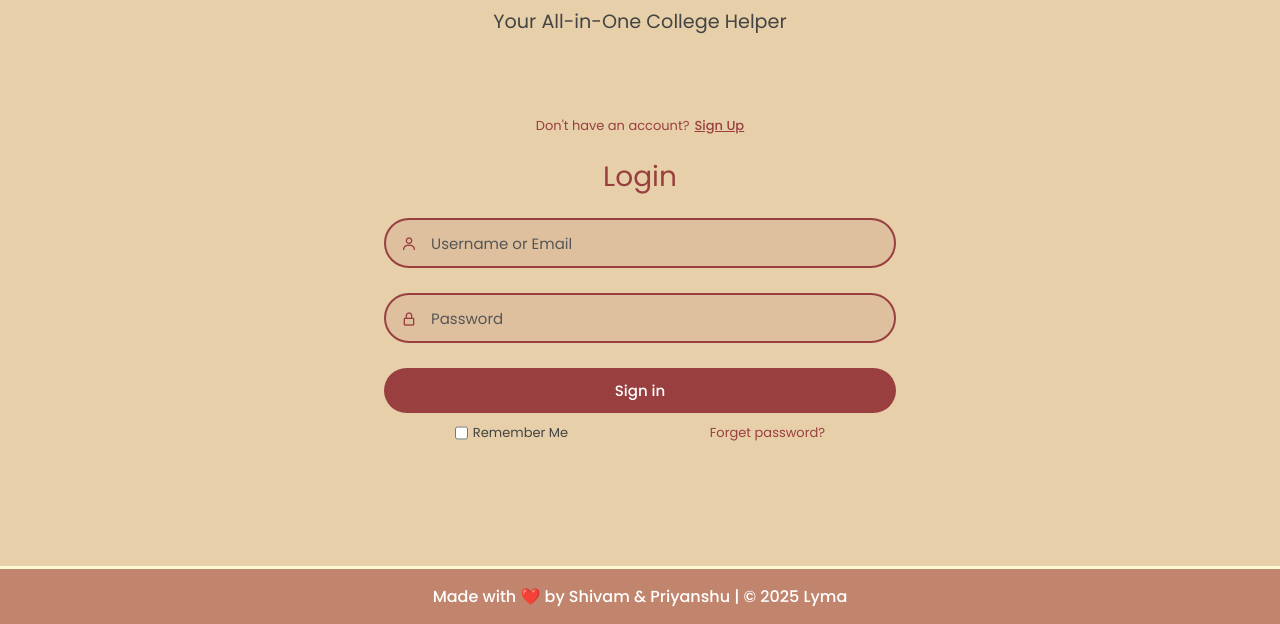
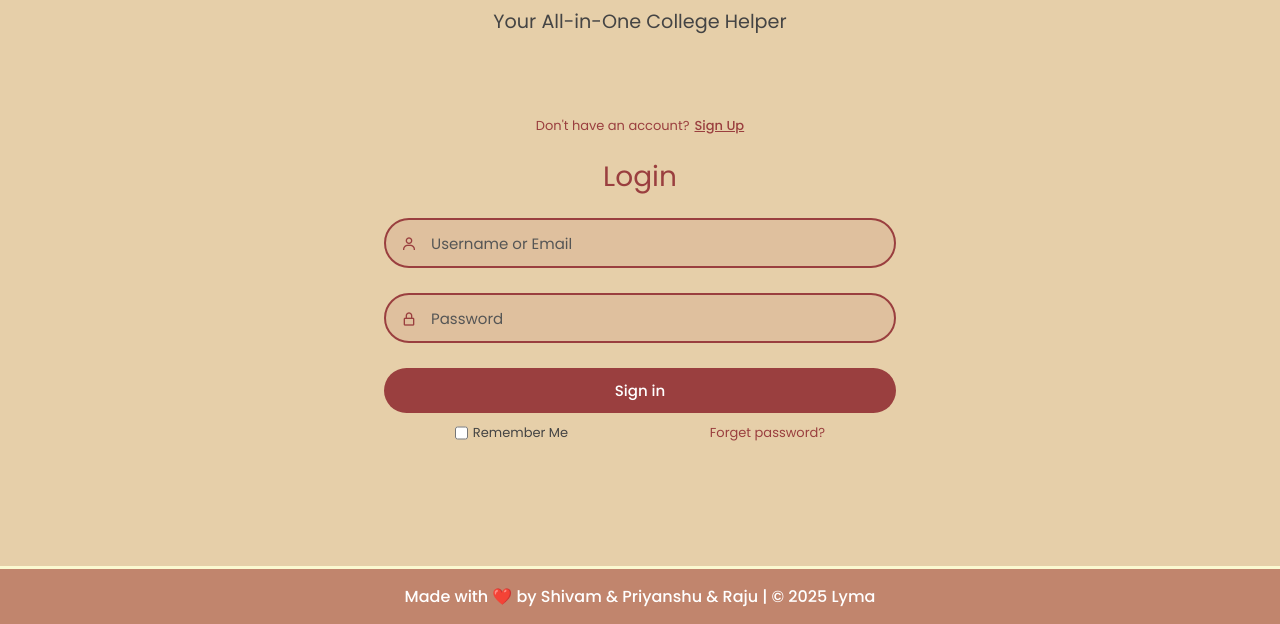
Before and after one commit to shivamjha76/Lyma, a plain HTML site: page index.html in a window 1280 px wide. Shown: the part 225-849 px from the top of the page. Drawn offline with nearby package versions, Linux system fonts and the light colour scheme.

Commit message:
Add Raju name

```diff
--- a/index.html
+++ b/index.html
@@ -111,7 +111,7 @@
 
   <!-- Footer -->
   <footer>
-    <p class="love">Made with ❤️ by Shivam & Priyanshu | © 2025 Lyma</p>
+    <p class="love">Made with ❤️ by Shivam & Priyanshu & Raju | © 2025 Lyma</p>
   </footer>
 
   <!-- External JS -->
```
